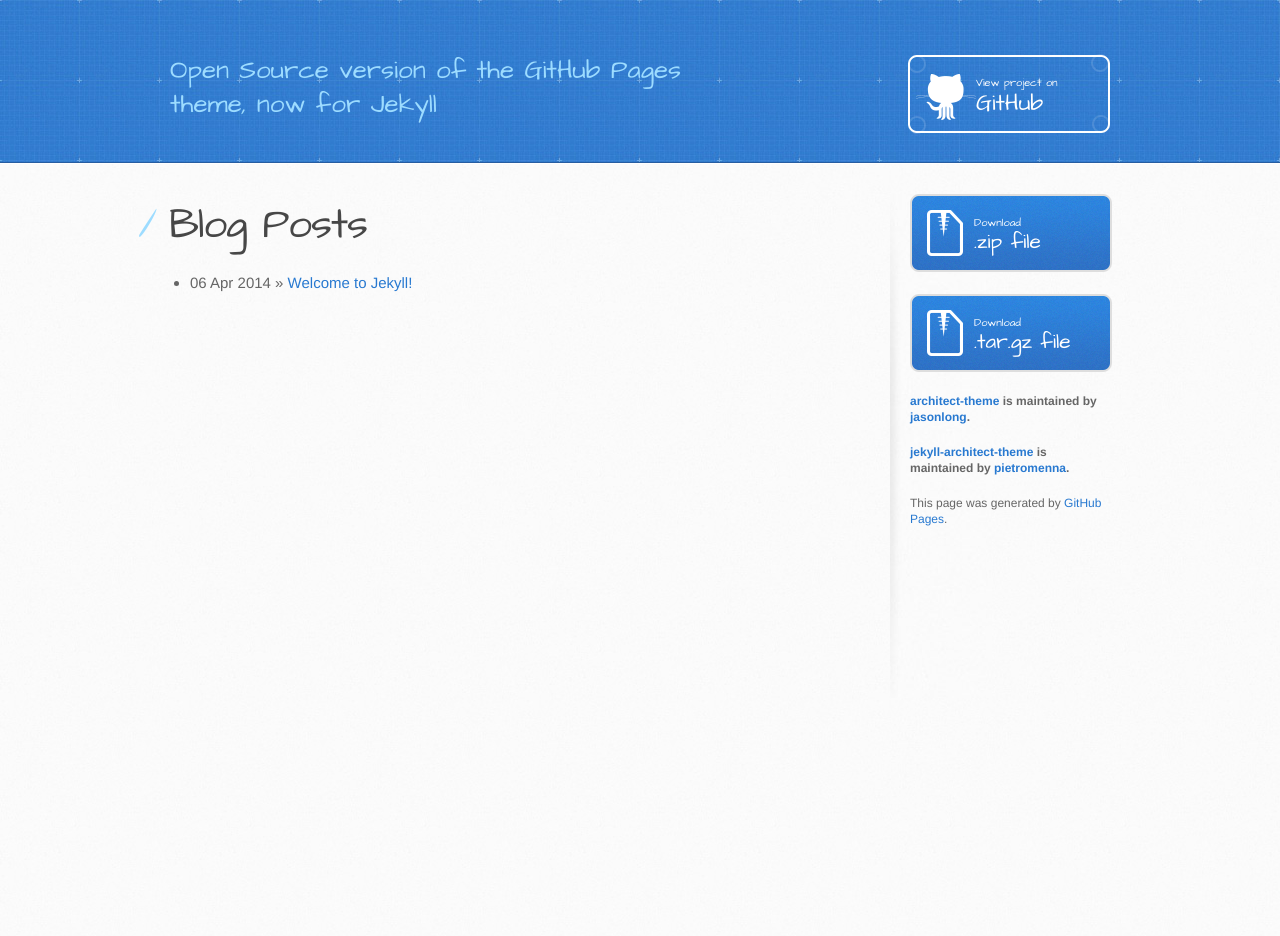
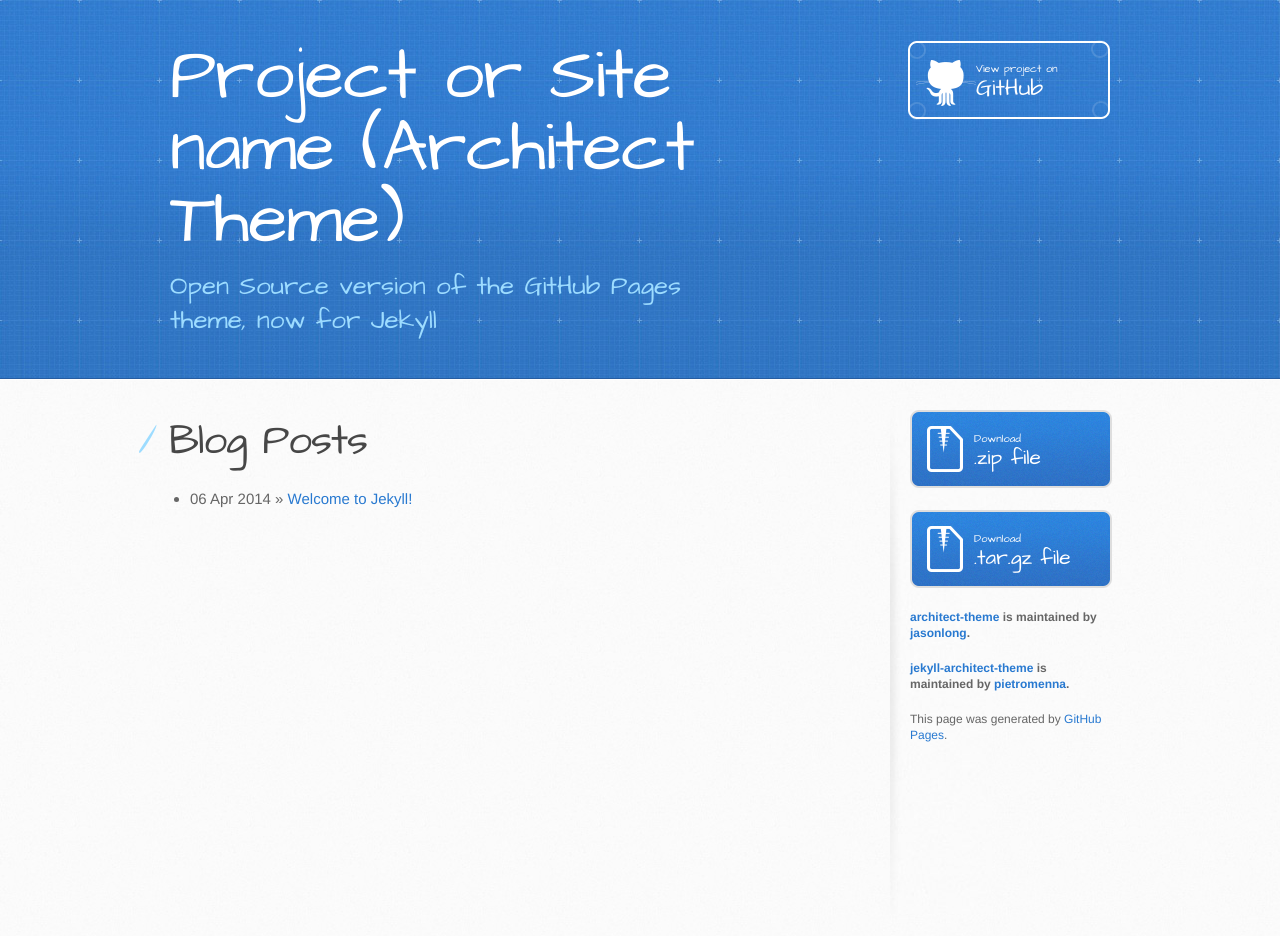
Before and after one commit to ChuckCH/ChuckCh.github.io, a Jekyll site: the page built from index.html, in a window 1280 px wide. Built offline with Jekyll 4.4.1, drawn with Linux system fonts in a browser that asks for light colours; before the commit the page ends 900 px from its top, so only the background shows below that.

Commit message:
Update _config.yml

```diff
--- a/_config.yml
+++ b/_config.yml
@@ -2,3 +2,16 @@
 
 title: The title of your site
 description: A short description of your site's purpose
+
+# Setup
+name:         Project or Site name (Architect Theme)
+tagline:      A responsive theme for your project on GitHub Pages
+baseurl:      ""
+locale:       "en"
+
+# Gems
+gems:
+  - jekyll-paginate
+
+#Others
+markdown: kramdown
```
